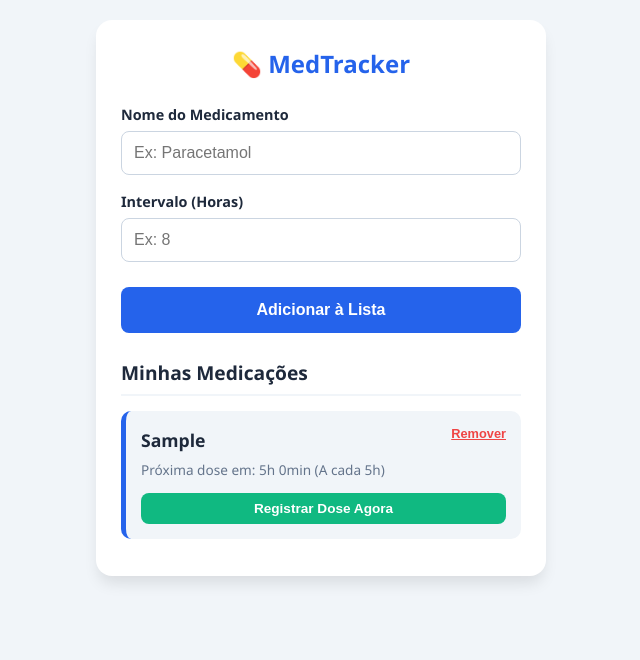
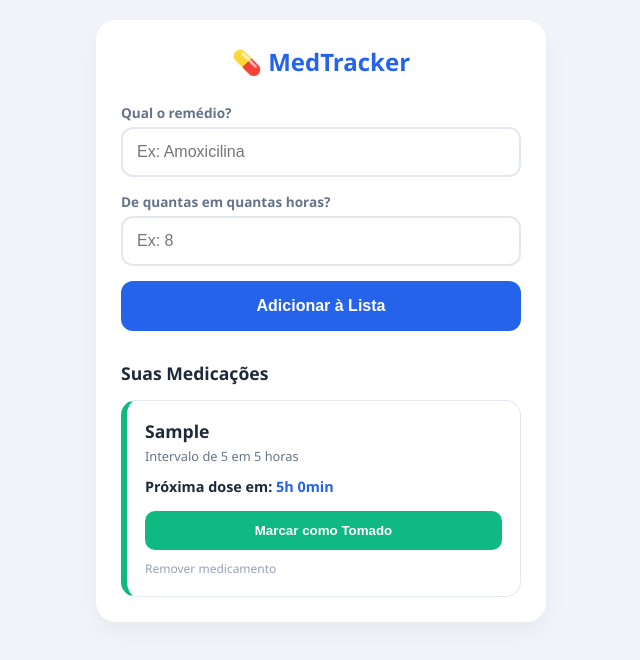
Before and after one commit to Pivetzen/medtracker, a plain HTML site: page index.html in a window 1280 px wide. Both pictures are taken after typing "Sample", "5" into the empty fields and a click on the button "Adicionar à Lista". Shown: the whole page, without its empty margins (319-959 px from the left). Drawn offline with Linux system fonts and the light colour scheme.

Commit message:
Update index.html

```diff
--- a/index.html
+++ b/index.html
@@ -3,127 +3,99 @@
 <head>
     <meta charset="UTF-8">
     <meta name="viewport" content="width=device-width, initial-scale=1.0">
-    <title>MedTracker | Seu Controle de Saúde</title>
+    <title>MedTracker | Cronograma Inteligente</title>
     <style>
         :root {
             --primary: #2563eb;
-            --secondary: #64748b;
-            --success: #10b981;
-            --danger: #ef4444;
             --bg: #f1f5f9;
             --card: #ffffff;
             --text: #1e293b;
+            --success: #10b981;
+            --warning: #f59e0b;
+            --danger: #ef4444;
         }
 
         * { box-sizing: border-box; margin: 0; padding: 0; }
+        body { font-family: 'Segoe UI', system-ui, sans-serif; background: var(--bg); color: var(--text); padding: 20px; display: flex; justify-content: center; }
 
-        body {
-            font-family: 'Segoe UI', Roboto, Helvetica, Arial, sans-serif;
-            background-color: var(--bg);
-            color: var(--text);
-            line-height: 1.6;
-            padding: 20px;
-            display: flex;
-            justify-content: center;
+        .container { width: 100%; max-width: 450px; background: var(--card); padding: 25px; border-radius: 20px; box-shadow: 0 10px 25px rgba(0,0,0,0.05); }
+
+        .logo { display: flex; align-items: center; justify-content: center; gap: 10px; margin-bottom: 25px; font-size: 1.5rem; font-weight: 800; color: var(--primary); }
+
+        .form-group { margin-bottom: 15px; }
+        label { display: block; font-size: 0.85rem; font-weight: 700; margin-bottom: 5px; color: #64748b; }
+
+        input {
+            width: 100%; padding: 14px; border: 2px solid #e2e8f0; border-radius: 12px; font-size: 1rem; transition: all 0.2s;
+        }
+        input:focus { border-color: var(--primary); outline: none; background: #fff; }
+
+        .btn-add {
+            width: 100%; padding: 16px; background: var(--primary); color: white; border: none; border-radius: 12px;
+            font-size: 1rem; font-weight: 700; cursor: pointer; transition: transform 0.1s, opacity 0.2s;
+        }
+        .btn-add:active { transform: scale(0.98); }
+
+        h2 { font-size: 1.1rem; margin: 30px 0 15px; display: flex; justify-content: space-between; align-items: center; }
+
+        .med-list { display: flex; flex-direction: column; gap: 15px; }
+
+        .med-card {
+            background: #fff; border: 1px solid #e2e8f0; padding: 18px; border-radius: 15px;
+            position: relative; transition: all 0.3s ease;
         }
 
-        .container {
-            width: 100%;
-            max-width: 450px;
-            background: var(--card);
-            padding: 25px;
-            border-radius: 16px;
-            box-shadow: 0 10px 15px -3px rgba(0,0,0,0.1);
+        .status-on-time { border-left: 6px solid var(--success); }
+        .status-delayed { border-left: 6px solid var(--danger); background: #fff1f2; }
+
+        .med-name { font-weight: 800; font-size: 1.1rem; display: block; margin-bottom: 4px; }
+        .med-meta { font-size: 0.8rem; color: #64748b; margin-bottom: 12px; }
+
+        .timer-box { font-size: 0.9rem; font-weight: 700; margin-bottom: 15px; }
+        .time-remaining { color: var(--primary); }
+        .time-overdue { color: var(--danger); animation: blink 1s infinite; }
+
+        @keyframes blink { 50% { opacity: 0.6; } }
+
+        .btn-take {
+            width: 100%; padding: 12px; background: var(--success); color: white; border: none;
+            border-radius: 10px; font-weight: 700; cursor: pointer;
         }
 
-        h1 { font-size: 1.5rem; text-align: center; margin-bottom: 20px; color: var(--primary); }
+        .delete-link {
+            font-size: 0.75rem; color: #94a3b8; cursor: pointer; text-decoration: none; margin-top: 10px; display: inline-block;
+        }
+        .delete-link:hover { color: var(--danger); }
 
-        .form-group { margin-bottom: 15px; }
-
-        label { display: block; font-size: 0.9rem; font-weight: 600; margin-bottom: 5px; }
-
-        input {
-            width: 100%;
-            padding: 12px;
-            border: 1px solid #cbd5e1;
-            border-radius: 8px;
-            font-size: 1rem;
-            outline: none;
-            transition: border-color 0.2s;
-        }
-
-        input:focus { border-color: var(--primary); }
-
-        button {
-            width: 100%;
-            padding: 14px;
-            background: var(--primary);
-            color: white;
-            border: none;
-            border-radius: 8px;
-            cursor: pointer;
-            font-size: 1rem;
-            font-weight: 600;
-            margin-top: 10px;
-        }
-
-        button:active { transform: scale(0.98); }
-
-        h2 { font-size: 1.2rem; margin: 25px 0 15px; border-bottom: 2px solid var(--bg); padding-bottom: 5px; }
-
-        ul { list-style: none; }
-
-        li {
-            background: var(--bg);
-            margin-bottom: 12px;
-            padding: 15px;
-            border-radius: 10px;
-            display: flex;
-            flex-direction: column;
-            position: relative;
-            border-left: 5px solid var(--primary);
-        }
-
-        .med-header { display: flex; justify-content: space-between; align-items: flex-start; }
-        .med-name { font-weight: 700; font-size: 1.1rem; }
-
-        .med-time { font-size: 0.85rem; color: var(--secondary); margin: 5px 0 12px; }
-
-        .actions { display: flex; gap: 10px; }
-
-        .btn-take { background: var(--success); padding: 8px; font-size: 0.85rem; margin-top: 0; }
-        .btn-delete { background: transparent; color: var(--danger); width: auto; padding: 0; font-size: 0.8rem; text-decoration: underline; margin: 0; }
-
-        .empty-state { text-align: center; color: var(--secondary); font-size: 0.9rem; margin-top: 20px; }
+        .empty { text-align: center; color: #94a3b8; padding: 20px; font-size: 0.9rem; }
     </style>
 </head>
 <body>
 
 <div class="container">
-    <h1>💊 MedTracker</h1>
+    <div class="logo">💊 MedTracker</div>
 
     <div class="form-group">
-        <label>Nome do Medicamento</label>
-        <input id="name" type="text" placeholder="Ex: Paracetamol">
+        <label>Qual o remédio?</label>
+        <input id="name" type="text" placeholder="Ex: Amoxicilina">
     </div>
 
     <div class="form-group">
-        <label>Intervalo (Horas)</label>
+        <label>De quantas em quantas horas?</label>
         <input id="interval" type="number" placeholder="Ex: 8">
     </div>
 
-    <button onclick="addMed()">Adicionar à Lista</button>
+    <button class="btn-add" onclick="addMed()">Adicionar à Lista</button>
 
-    <h2>Minhas Medicações</h2>
-    <ul id="list"></ul>
+    <h2>Suas Medicações</h2>
+    <div id="list" class="med-list"></div>
 </div>
 
 <script>
-    // Inicialização do Banco de Dados Local
-    let meds = JSON.parse(localStorage.getItem('meds_v1')) || [];
+    let meds = JSON.parse(localStorage.getItem('meds_v2')) || [];
 
     function save() {
-        localStorage.setItem('meds_v1', JSON.stringify(meds));
+        localStorage.setItem('meds_v2', JSON.stringify(meds));
         render();
     }
 
@@ -131,16 +103,13 @@
         const nameInput = document.getElementById("name");
         const intervalInput = document.getElementById("interval");
 
-        if (!nameInput.value || !intervalInput.value) {
-            alert("Por favor, preencha o nome e o intervalo.");
-            return;
-        }
+        if (!nameInput.value || !intervalInput.value) return alert("Preencha tudo!");
 
         const newMed = {
             id: Date.now(),
             name: nameInput.value,
             interval: parseFloat(intervalInput.value),
-            last_taken: Date.now()
+            last_taken: Date.now() // Define que a primeira dose é agora
         };
 
         meds.push(newMed);
@@ -152,13 +121,13 @@
     function takeMed(id) {
         const index = meds.findIndex(m => m.id === id);
         if (index !== -1) {
-            meds[index].last_taken = Date.now();
+            meds[index].last_taken = Date.now(); // Novo ciclo começa EXATAMENTE agora
             save();
         }
     }
 
-    function deleteMed(id) {
-        if(confirm("Deseja remover este medicamento?")) {
+    function removeMed(id) {
+        if(confirm("Remover este medicamento?")) {
             meds = meds.filter(m => m.id !== id);
             save();
         }
@@ -169,45 +138,50 @@
         list.innerHTML = "";
 
         if (meds.length === 0) {
-            list.innerHTML = '<p class="empty-state">Nenhum medicamento cadastrado.</p>';
+            list.innerHTML = '<div class="empty">Nenhum remédio cadastrado.</div>';
             return;
         }
+
+        // Ordenar: os que precisam ser tomados logo aparecem primeiro
+        meds.sort((a, b) => {
+            let nextA = a.last_taken + (a.interval * 3600000);
+            let nextB = b.last_taken + (b.interval * 3600000);
+            return nextA - nextB;
+        });
 
         meds.forEach(med => {
             const nextDose = med.last_taken + (med.interval * 3600000);
             const diff = nextDose - Date.now();
+            const isOverdue = diff <= 0;
 
-            let timeText = "";
-            if (diff <= 0) {
-                timeText = "⚠️ HORA DE TOMAR!";
-            } else {
-                const h = Math.floor(diff / 3600000);
-                const m = Math.floor((diff % 3600000) / 60000);
-                timeText = `Próxima dose em: ${h}h ${m}min`;
-            }
+            const h = Math.abs(Math.floor(diff / 3600000));
+            const m = Math.abs(Math.floor((diff % 3600000) / 60000));
 
-            const li = document.createElement("li");
+            const li = document.createElement("div");
+            li.className = `med-card ${isOverdue ? 'status-delayed' : 'status-on-time'}`;
+
             li.innerHTML = `
-                <div class="med-header">
-                    <span class="med-name">${med.name}</span>
-                    <button class="btn-delete" onclick="deleteMed(${med.id})">Remover</button>
+                <span class="med-name">${med.name}</span>
+                <div class="med-meta">Intervalo de ${med.interval} em ${med.interval} horas</div>
+
+                <div class="timer-box">
+                    ${isOverdue
+                        ? `<span class="time-overdue">⚠️ Atrasado: ${h}h ${m}min</span>`
+                        : `Próxima dose em: <span class="time-remaining">${h}h ${m}min</span>`
+                    }
                 </div>
-                <div class="med-time">${timeText} (A cada ${med.interval}h)</div>
-                <button class="btn-take" onclick="takeMed(${med.id})">Registrar Dose Agora</button>
+
+                <button class="btn-take" onclick="takeMed(${med.id})">
+                    ${isOverdue ? 'Tomar Agora' : 'Marcar como Tomado'}
+                </button>
+                <a class="delete-link" onclick="removeMed(${med.id})">Remover medicamento</a>
             `;
             list.appendChild(li);
         });
     }
 
-    // Notificações (opcional)
-    if ("Notification" in window && Notification.permission === "default") {
-        Notification.requestPermission();
-    }
-
-    // Atualizar interface a cada 1 minuto para o timer
-    setInterval(render, 60000);
-
-    // Primeira renderização
+    // Atualiza a cada 30 segundos
+    setInterval(render, 30000);
     render();
 </script>
 
```
